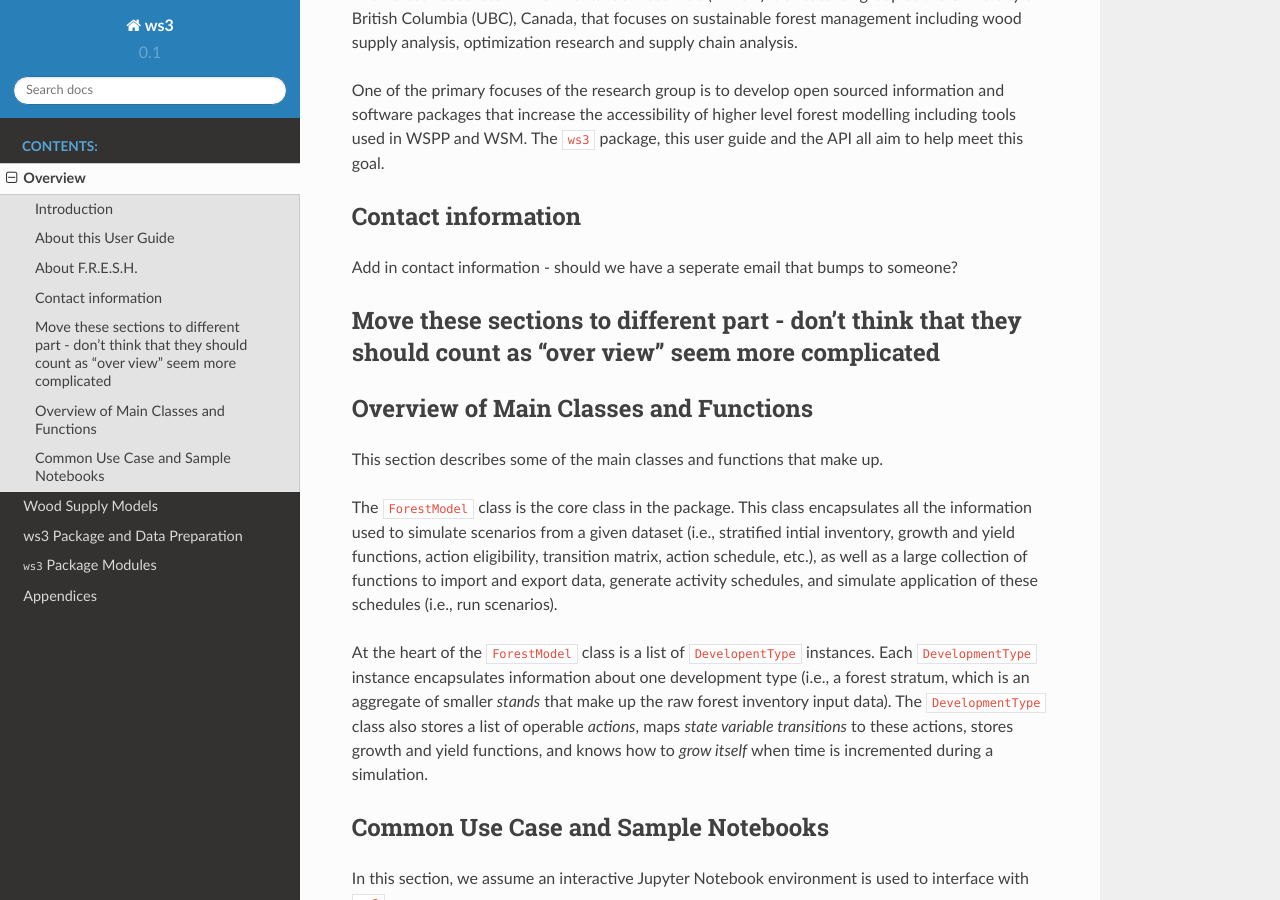
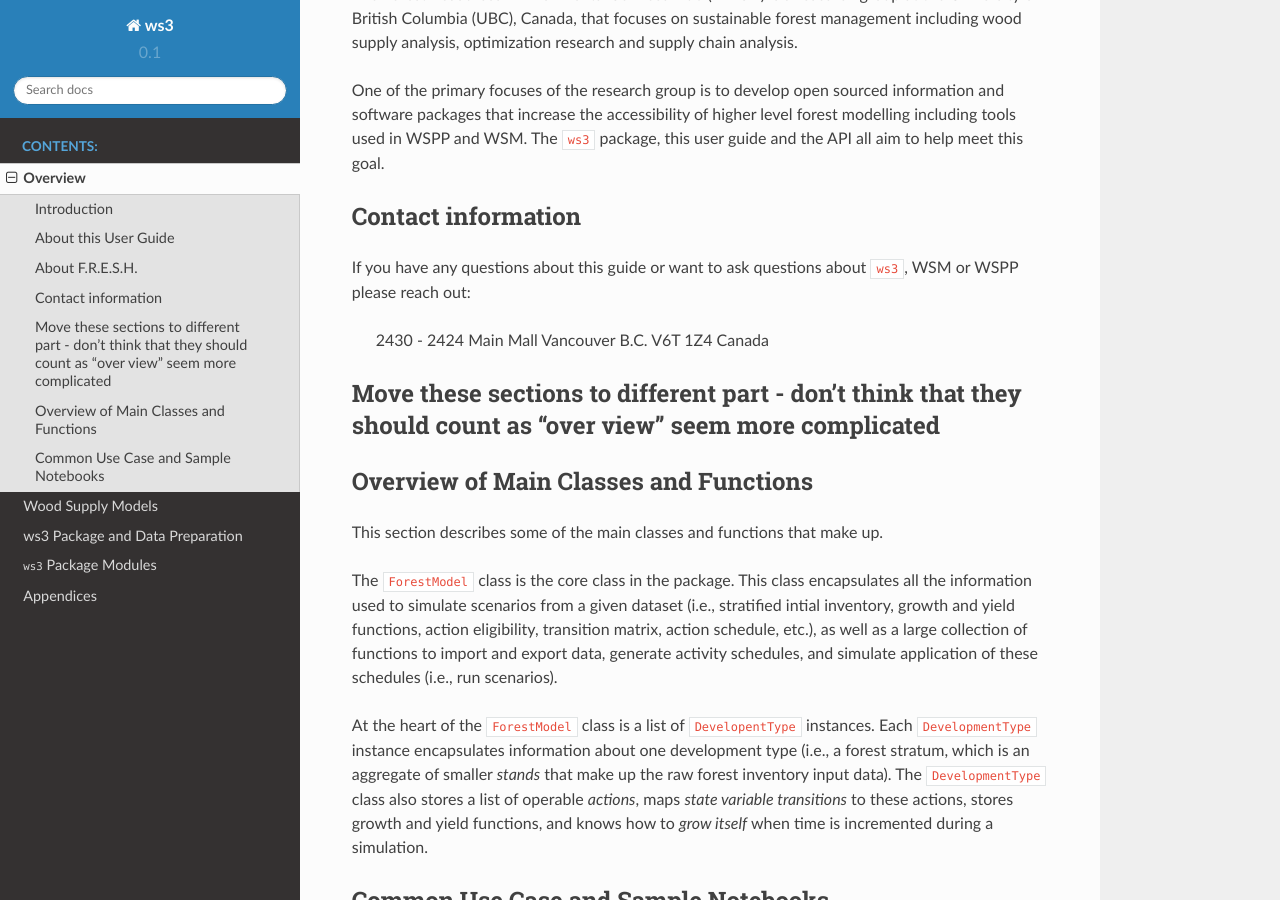
Before and after one commit to UBC-FRESH/ws3, a Sphinx documentation site: the page built from docs/source/intro.rst, in a window 1280 px wide and 900 px high, scrolled down 1336 px. Built offline with Sphinx 7.4.7 and the Read the Docs theme 2.0.0, drawn with Linux system fonts in a browser that asks for light colours.

Commit message:
Update intro.rst

```diff
--- a/docs/source/intro.rst
+++ b/docs/source/intro.rst
@@ -3,7 +3,7 @@ Overview
 ****************************
 
 Introduction
-======================
+================
 
 Wood Supply Simulation System (``ws3``) is an open-open-source Python software package that is designed to model *wood supply planning problems* (WSPP), in the context of  sustainable forest management.
 
@@ -36,7 +36,17 @@ One of the primary focuses of the research group is to develop open sourced info
 Contact information
 ==========================
 
-Add in contact information - should we have a seperate email that bumps to someone?
+If you have any questions about this guide or want to ask questions about ``ws3``, WSM or WSPP please reach out:
+
+	Address
+	-------
+	2430 - 2424 Main Mall
+	Vancouver B.C.
+	V6T 1Z4
+	Canada
+
+
+
 
 
 Move these sections to different part - don't think that they should count as "over view" seem more complicated
```
